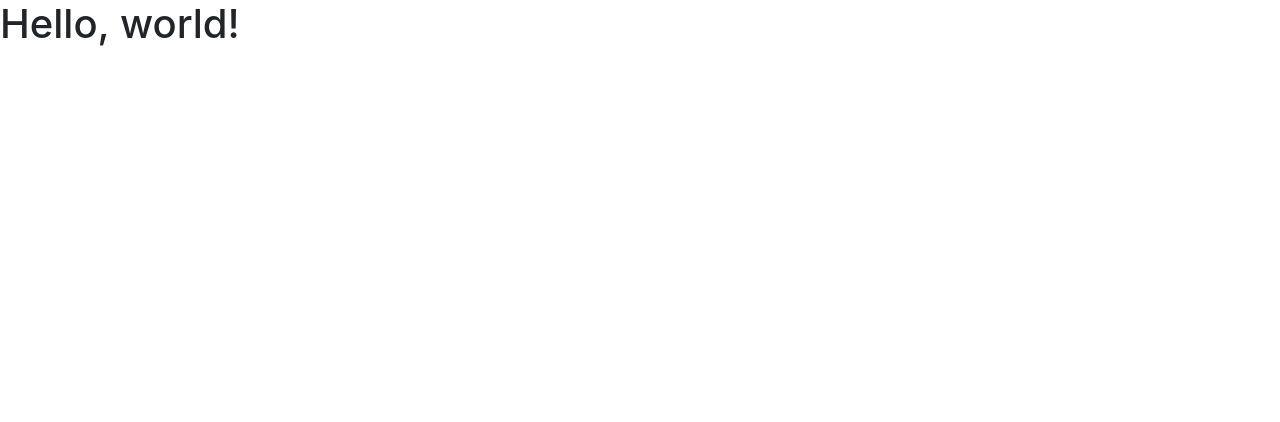
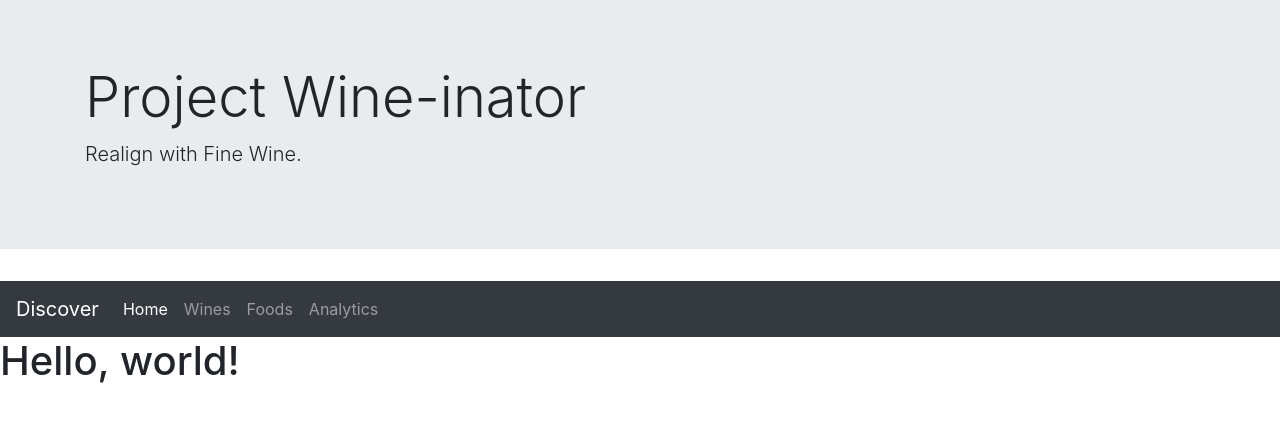
Before and after one commit to JimCDabc/Project_3_Wine-inator, a plain HTML site: page sandboxes/brittany/starter_template.html in a window 1280 px wide. Drawn offline with nearby package versions, Linux system fonts and the light colour scheme.

Commit message:
Working out navbar

```diff
--- a/sandboxes/brittany/starter_template.html
+++ b/sandboxes/brittany/starter_template.html
@@ -4,7 +4,9 @@
 <head>
     <!-- Required meta tags -->
     <meta charset="utf-8">
-    <meta name="viewport" content="width=device-width, inital-scale=1, shrink-to-fit=no" <!-- Bootstrap CSS -->
+    <meta name="viewport" content="width=device-width, inital-scale=1, shrink-to-fit=no"
+
+    <!-- Bootstrap CSS -->
     <link rel="stylesheet" href="https://maxcdn.bootstrapcdn.com/bootstrap/4.0.0/css/bootstrap.min.css"
         integrity="sha384-Gn5384xqQ1aoWXA+058RXPxPg6fy4IWvTNh0E263XmFcJlSAwiGgFAW/dAiS6JXm" crossorigin="anonymous">
 
@@ -12,6 +14,33 @@
 </head>
 
 <body>
+    <div class="jumbotron jumbotron-fluid">
+        <div class="container">
+          <h1 class="display-4">Project Wine-inator</h1>
+          <p class="lead">Realign with Fine Wine.</p>
+        </div>
+      </div>
+    <!-- <nav class="navbar navbar-dark bg-dark">
+        <span class="navbar-brand mb-0 h1">Project Wine-inator</span>
+
+        <span class="navbar-text">
+            Realign with Fine Wine
+        </span>
+    </nav> -->
+    <nav class="navbar navbar-expand-lg navbar-dark bg-dark">
+        <a class="navbar-brand" href="#">Discover</a>
+        <button class="navbar-toggler" type="button" data-toggle="collapse" data-target="#navbarNavAltMarkup" aria-controls="navbarNavAltMarkup" aria-expanded="false" aria-label="Toggle navigation">
+          <span class="navbar-toggler-icon"></span>
+        </button>
+        <div class="collapse navbar-collapse" id="navbarNavAltMarkup">
+          <div class="navbar-nav">
+            <a class="nav-item nav-link active" href="#">Home <span class="sr-only">(current)</span></a>
+            <a class="nav-item nav-link" href="#">Wines</a>
+            <a class="nav-item nav-link" href="#">Foods</a>
+            <a class="nav-item nav-link" href="#">Analytics</a>
+          </div>
+        </div>
+      </nav>
     <h1>Hello, world!</h1>
 
     <!-- Optional JavaScript -->
```
